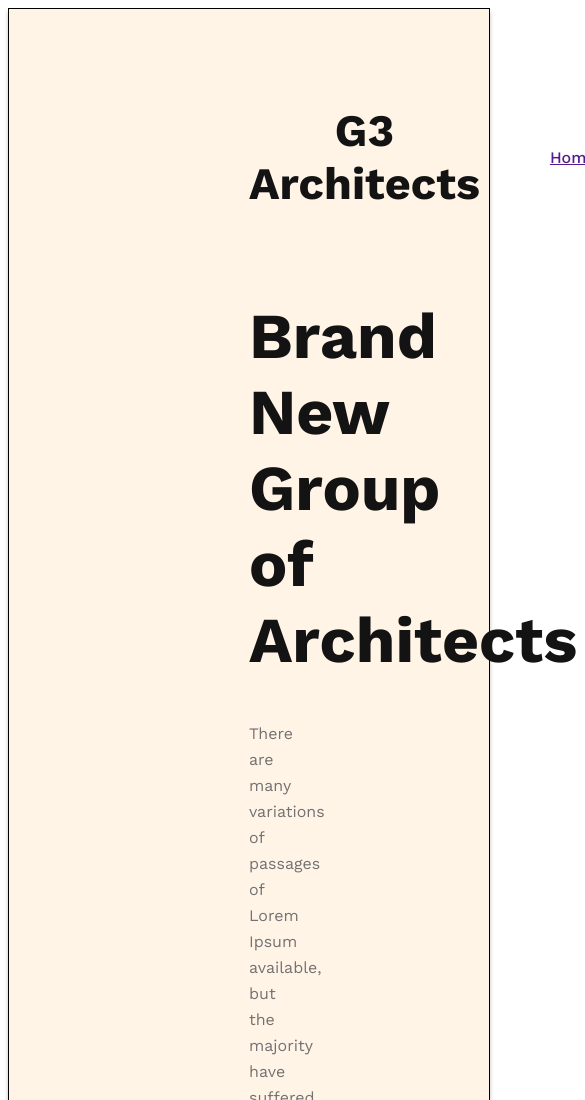
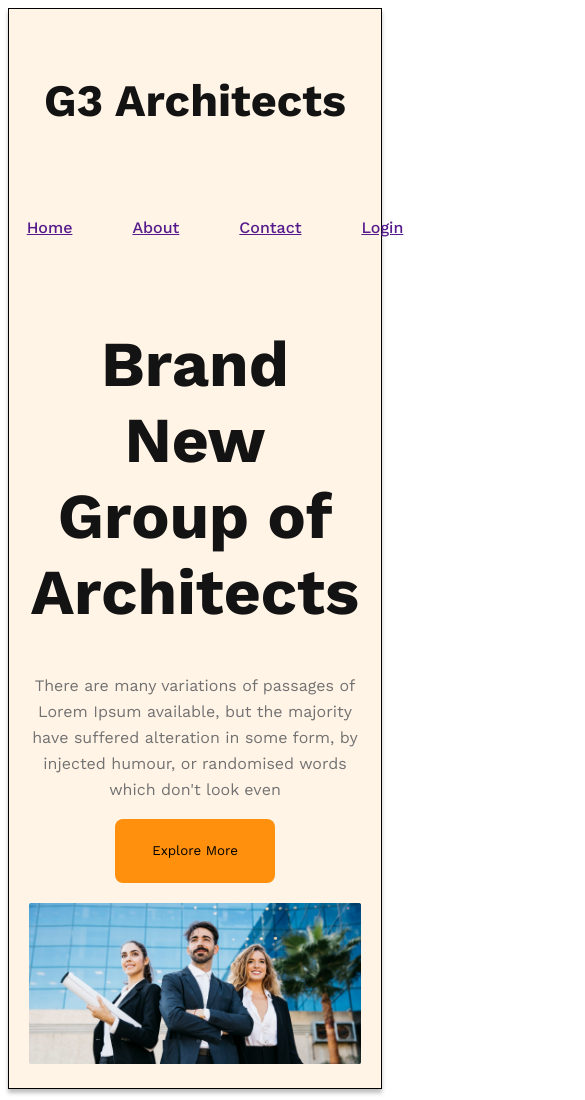
Before and after one commit to Parthoprotimesarker/Responsive-Page, a plain HTML site: page index.html in a window 390 px wide. Shown: the top 1100 px of the page, 585 px wide, since content can reach past the window. Drawn offline with nearby package versions, Linux system fonts and the light colour scheme.

Commit message:
finish the header responsive for mobile and tablet

```diff
--- a/archi.css
+++ b/archi.css
@@ -91,3 +91,29 @@ nav li {
     text-align: center;
     margin: 0 auto;
 }
+.banner img{
+
+    width: 100%;
+    margin-top: 20px;
+}
+
+
+@media screen and (max-width:576px){
+    header{
+        padding: 20px;
+    }
+    nav{
+        flex-direction: column;
+    }
+}
+
+@media screen and (min-width:576px) and (max-width:960px){
+    nav{
+
+        flex-direction: column;
+    }
+    header{
+
+        padding: 50px;
+    }
+}
```
